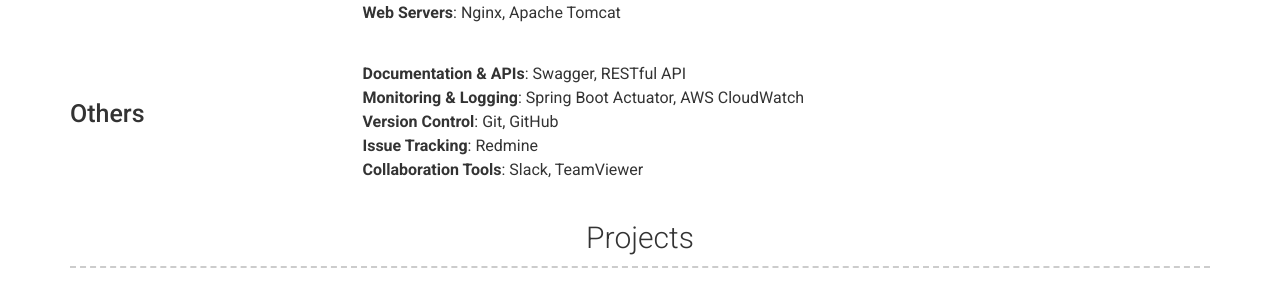
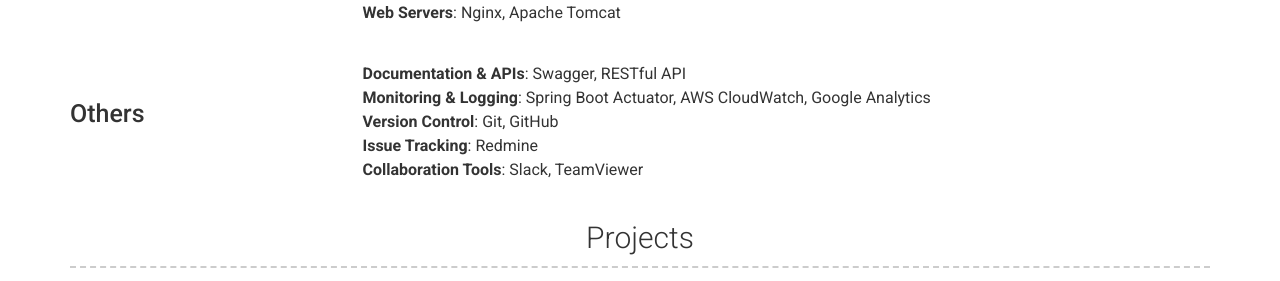
Before and after one commit to devnine-codes/devnine-codes.github.io, a Jekyll site: the page built from index.md, in a window 1280 px wide and 900 px high, scrolled down 988 px. Shown: the part 172-453 px from the top of the window. Built offline with Jekyll 4.4.1, drawn with Linux system fonts in a browser that asks for light colours; nearby versions of some CDN libraries; comment, search, counter and statistics services are not loaded.

Commit message:
Skill Google Analytics 추가

```diff
--- a/_config.yml
+++ b/_config.yml
@@ -108,7 +108,7 @@ content:
         title: Others
         description: |
           **Documentation & APIs**: Swagger, RESTful API
-          **Monitoring & Logging**: Spring Boot Actuator, AWS CloudWatch
+          **Monitoring & Logging**: Spring Boot Actuator, AWS CloudWatch, Google Analytics
           **Version Control**: Git, GitHub
           **Issue Tracking**: Redmine
           **Collaboration Tools**: Slack, TeamViewer
```
